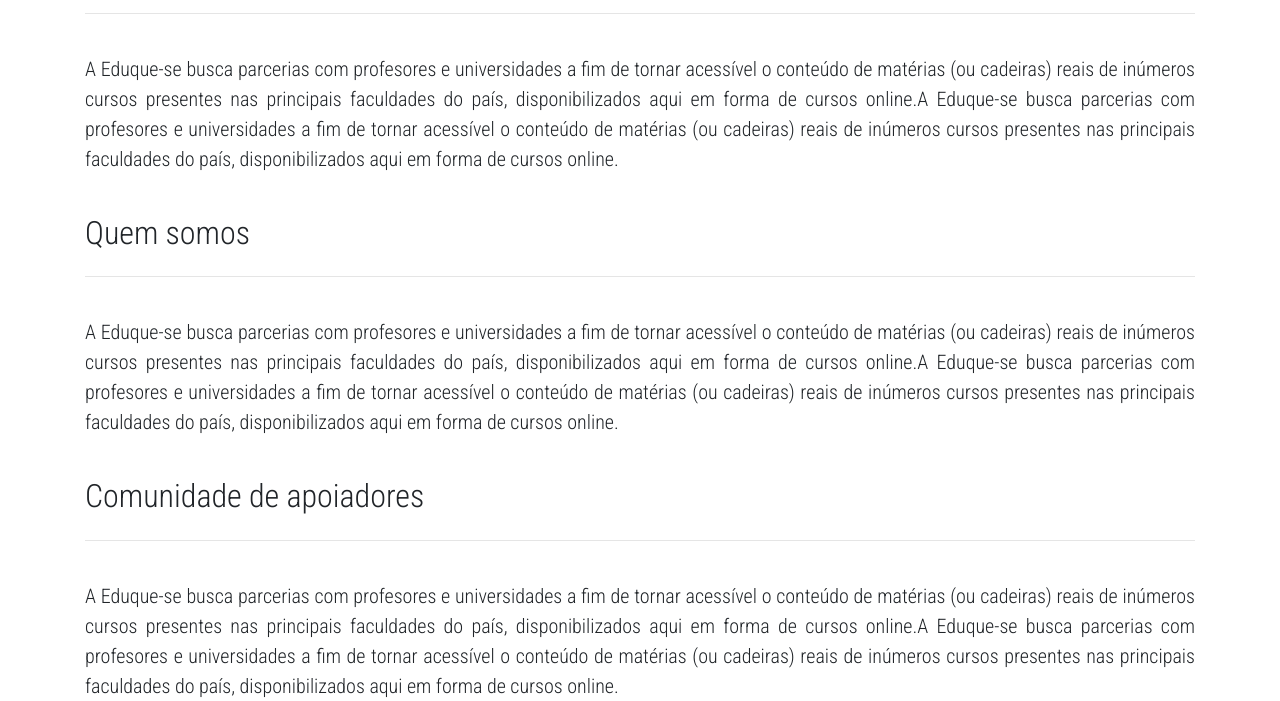
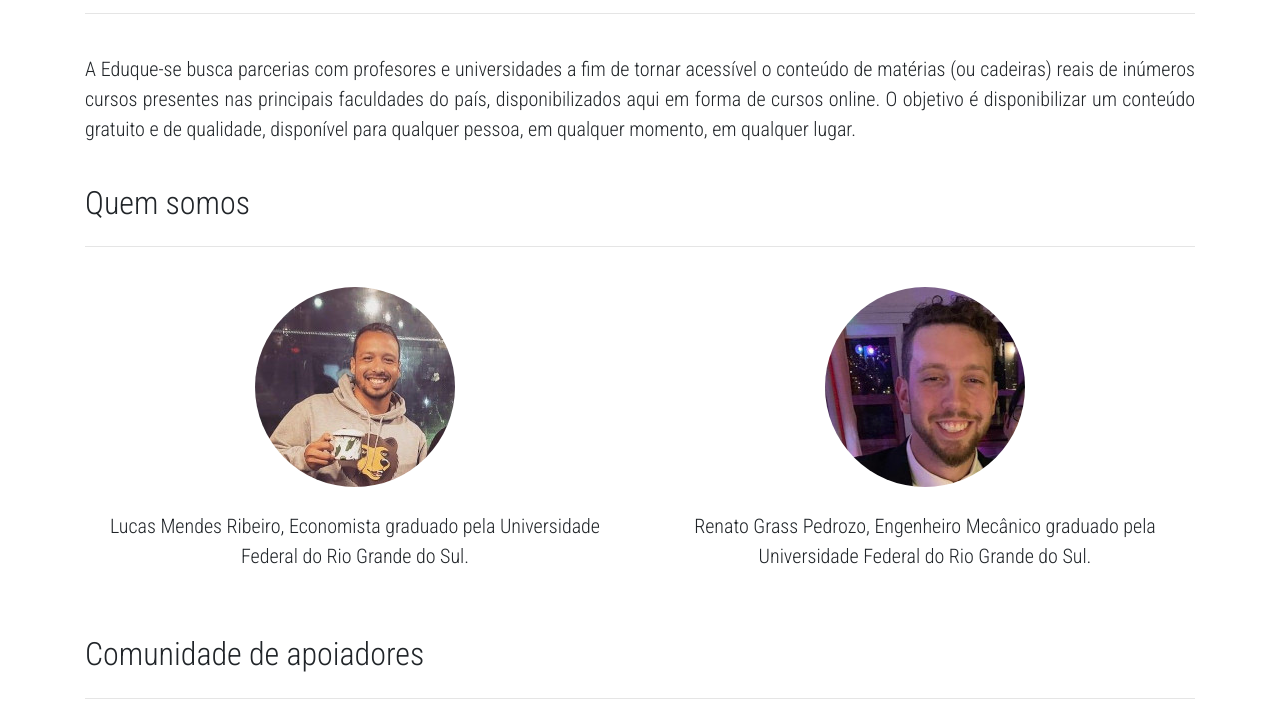
Before and after one commit to renatogpedrozo/eduque-se, a plain HTML site: page Sobre.html in a window 1280 px wide. Shown: the part 546-1247 px from the top of the page. Drawn offline with Linux system fonts and the light colour scheme.

Commit message:
atualização Sobre

```diff
--- a/Sobre.html
+++ b/Sobre.html
@@ -64,21 +64,31 @@
 		<div class="row">
 			<div class="col">
 			<h1 class="pt-4 pb-2 secoes-titulos">O projeto</h1><hr>
-			<p class="text-justify pt-4"> A Eduque-se busca parcerias com profesores e universidades a fim de tornar acessível o conteúdo de matérias (ou cadeiras) reais de inúmeros cursos presentes nas principais faculdades do país, disponibilizados aqui em forma de cursos online.A Eduque-se busca parcerias com profesores e universidades a fim de tornar acessível o conteúdo de matérias (ou cadeiras) reais de inúmeros cursos presentes nas principais faculdades do país, disponibilizados aqui em forma de cursos online.
+			<p class="text-justify pt-4"> A Eduque-se busca parcerias com profesores e universidades a fim de tornar acessível o conteúdo de matérias (ou cadeiras) reais de inúmeros cursos presentes nas principais faculdades do país, disponibilizados aqui em forma de cursos online. O objetivo é disponibilizar um conteúdo gratuito e de qualidade, disponível para qualquer pessoa, em qualquer momento, em qualquer lugar.
 			</p>
 			</div>
 		</div>
 		<div class="row">
 			<div class="col">
-			<h1 class="pt-4 pb-2 secoes-titulos">Quem somos</h1><hr>
-			<p class="text-justify pt-4"> A Eduque-se busca parcerias com profesores e universidades a fim de tornar acessível o conteúdo de matérias (ou cadeiras) reais de inúmeros cursos presentes nas principais faculdades do país, disponibilizados aqui em forma de cursos online.A Eduque-se busca parcerias com profesores e universidades a fim de tornar acessível o conteúdo de matérias (ou cadeiras) reais de inúmeros cursos presentes nas principais faculdades do país, disponibilizados aqui em forma de cursos online.
+				<h1 class="pt-4 pb-2 secoes-titulos">Quem somos</h1><hr>
+			</div>
+		</div>
+		<div class="row">
+			<div class="col-lg-6 text-center py-4">
+			<img src="img-eduk/perfil-lucasA.jpg" class="rounded-circle">
+			<p class="pt-4"> Lucas Mendes Ribeiro, Economista graduado pela Universidade Federal do Rio Grande do Sul.
+			</p>
+			</div>
+			<div class="col-lg-6 text-center py-4">
+			<img src="img-eduk/perfilA.jpg" class="rounded-circle">
+			<p class="pt-4">Renato Grass Pedrozo, Engenheiro Mecânico graduado pela Universidade Federal do Rio Grande do Sul.
 			</p>
 			</div>
 		</div>
 		<div class="row">
 			<div class="col">
 			<h1 class="pt-4 pb-2 secoes-titulos">Comunidade de apoiadores</h1><hr>
-			<p class="text-justify pt-4"> A Eduque-se busca parcerias com profesores e universidades a fim de tornar acessível o conteúdo de matérias (ou cadeiras) reais de inúmeros cursos presentes nas principais faculdades do país, disponibilizados aqui em forma de cursos online.A Eduque-se busca parcerias com profesores e universidades a fim de tornar acessível o conteúdo de matérias (ou cadeiras) reais de inúmeros cursos presentes nas principais faculdades do país, disponibilizados aqui em forma de cursos online.
+			<p class="text-justify pt-4"> Desde seu início, o projeto vem contando com o apoio e incentivo de diversos profissionais da Educação. O Eduque-se só é possível graças a dezenas de professores, que acreditam no poder transformador da educação dentro de uma sociedade.
 			</p>
 			</div>
 		</div>
```
Also changed, not shown: img-eduk/perfil-lucas.jpg (added), img-eduk/perfil-lucasA.jpg (added), img-eduk/perfil.jpg (added), img-eduk/perfilA.jpg (added).
